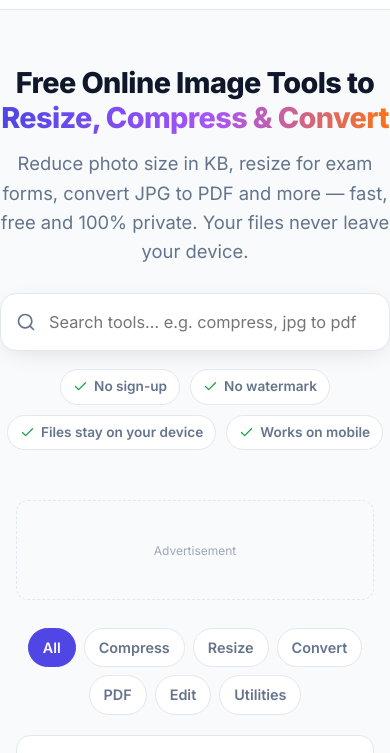
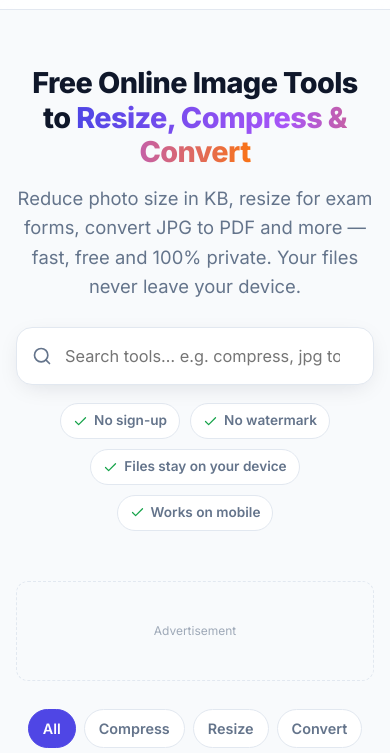
Before and after one commit to sanskar-vermaa/ImageResizePro, a website with bundled scripts: page index.html in a window 390 px wide. Shown: the part 55-808 px from the top of the page. Built offline with nearby package versions, Linux system fonts and the light colour scheme.

Commit message:
Fix hero losing side padding on small screens

```diff
--- a/assets/css/style.css
+++ b/assets/css/style.css
@@ -176,7 +176,7 @@ button, input, select, textarea { font: inherit; color: inherit; }
 /* ==========================================================================
    Hero & tool grid (home page)
    ========================================================================== */
-.hero { padding: 56px 0 28px; text-align: center; }
+.hero { padding-top: 56px; padding-bottom: 28px; text-align: center; }
 .hero h1 { max-width: 820px; margin: 0 auto 14px; }
 .hero h1 span {
   background: linear-gradient(90deg, var(--brand), #a855f7 55%, var(--accent));
```
